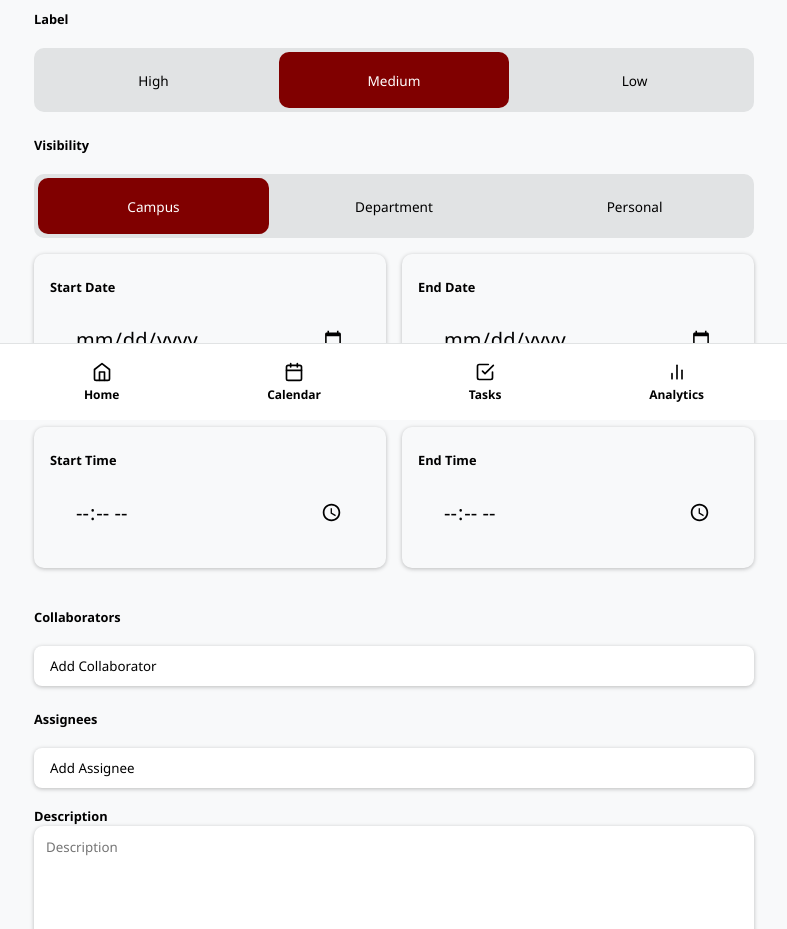
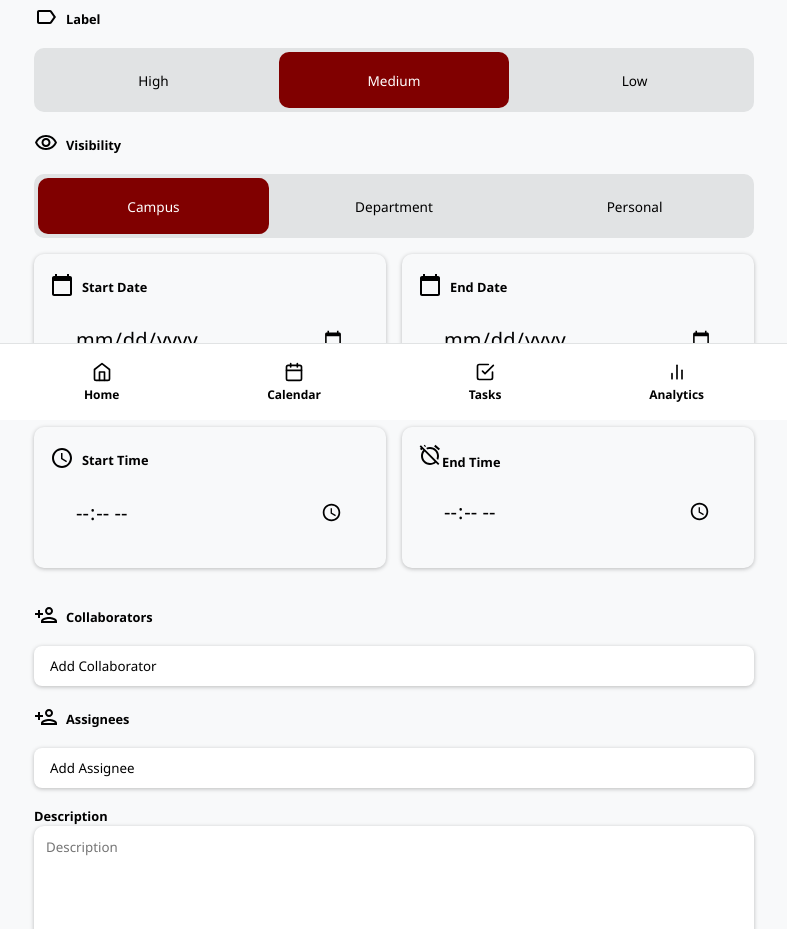
Before and after one commit to 23-65140-design/Microsoft-VSCODING, a React (Vite) app in the folder TRACKv2/web-user/: page /create-task in a window 1280 px wide. Shown: the part 380-1309 px from the top of the page, without its empty margins (246-1033 px from the left). Built offline with nearby package versions, Linux system fonts and the light colour scheme.

Commit message:
Create Task CSS

```diff
--- a/TRACKv2/web-user/src/components/tasks/CreateTaskForm.jsx
+++ b/TRACKv2/web-user/src/components/tasks/CreateTaskForm.jsx
@@ -2,6 +2,13 @@ import React, { useState } from "react";
 import styles from "../../styles/components/tasks/CreateTaskForm.module.css";
 import RadioGroup from "../common/RadioGroup";
 import TaskColor from "../tasks/TaskColor";
+import CalendarTodayIcon from "@mui/icons-material/CalendarToday";
+import AccessTimeIcon from "@mui/icons-material/AccessTime";
+import AlarmOffIcon from "@mui/icons-material/AlarmOff";
+import LabelOutlinedIcon from '@mui/icons-material/LabelOutlined';
+import VisibilityOutlinedIcon from '@mui/icons-material/VisibilityOutlined';
+import PersonAddOutlinedIcon from '@mui/icons-material/PersonAddOutlined';
+
 
 export default function CreateTaskForm() {
   const [title, setTitle] = useState("");
@@ -15,13 +22,6 @@ export default function CreateTaskForm() {
   const [collaborators, setCollaborators] = useState([]);
   const [assignees, setAssignees] = useState([]);
   const [description, setDescription] = useState("");
-
-  const colorOptions = [
-    { value: "blue", label: "Blue" },
-    { value: "red", label: "Red" },
-    { value: "green", label: "Green" },
-    { value: "yellow", label: "Yellow" },
-  ];
 
   const priorityOptions = [
     { value: "high", label: "High" },
@@ -66,7 +66,11 @@ export default function CreateTaskForm() {
           </div>
 
           <div className={styles.col}>
-            <div className={styles.label}>Label</div>
+            <div className={styles.sectionLabel}>
+              <LabelOutlinedIcon />
+              <label className={styles.label}>Label</label>
+            </div>
+
             <RadioGroup
               className={styles.labelGroup}
               optionsClassName={styles.labelOptions}
@@ -79,7 +83,10 @@ export default function CreateTaskForm() {
           </div>
 
           <div className={styles.col}>
-            <div className={styles.label}>Visibility</div>
+            <div className={styles.sectionLabel}>
+              <VisibilityOutlinedIcon />
+              <label className={styles.label}>Visibility</label>
+            </div>
             <RadioGroup
               name="visibility"
               optionsClassName={styles.visibilityOptions}
@@ -92,18 +99,25 @@ export default function CreateTaskForm() {
           </div>
           <div className={styles.row}>
             <div className={styles.scheduleSection}>
+              <div className={styles.sectionLabel}>
+                <CalendarTodayIcon />
                 <label className={styles.label}>Start Date</label>
+              </div>
+
               <input
-                className={styles.dateInput}
+                className={styles.scheduleInput}
                 type="date"
                 value={startDate}
                 onChange={(e) => setStartDate(e.target.value)}
               />
             </div>
             <div className={styles.scheduleSection}>
+              <div className={styles.sectionLabel}>
+                <CalendarTodayIcon />
                 <label className={styles.label}>End Date</label>
+              </div>
               <input
-                className={styles.dateInput}
+                className={styles.scheduleInput}
                 type="date"
                 value={endDate}
                 onChange={(e) => setEndDate(e.target.value)}
@@ -113,18 +127,24 @@ export default function CreateTaskForm() {
 
           <div className={styles.row}>
             <div className={styles.scheduleSection}>
+              <div className={styles.sectionLabel}>
+                <AccessTimeIcon />
                 <label className={styles.label}>Start Time</label>
+              </div>
               <input
-                className={styles.timeInput}
+                className={styles.scheduleInput}
                 type="time"
                 value={startTime}
                 onChange={(e) => setStartTime(e.target.value)}
               />
             </div>
             <div className={styles.scheduleSection}>
+              <div className={styles.scheduleLabel}>
+                <AlarmOffIcon />
                 <label className={styles.label}>End Time</label>
+              </div>
               <input
-                className={styles.timeInput}
+                className={styles.scheduleInput}
                 type="time"
                 value={endTime}
                 onChange={(e) => setEndTime(e.target.value)}
@@ -134,7 +154,10 @@ export default function CreateTaskForm() {
 
           <div className={styles.col}>
             <div className={styles.col}>
+              <div className={styles.sectionLabel}>
+                <PersonAddOutlinedIcon />
                  <label className={styles.label}>Collaborators</label>
+              </div>
               <div>
                 <button
                   type="button"
@@ -150,7 +173,10 @@ export default function CreateTaskForm() {
             </div>
 
             <div className={styles.col}>
+              <div className={styles.sectionLabel}>
+                <PersonAddOutlinedIcon />
                 <label className={styles.label}>Assignees</label>
+              </div>
               <div>
                 <button
                   type="button"
--- a/TRACKv2/web-user/src/styles/components/tasks/CreateTaskForm.module.css
+++ b/TRACKv2/web-user/src/styles/components/tasks/CreateTaskForm.module.css
@@ -44,6 +44,13 @@
   flex-direction: column;
 }
 
+.sectionLabel{
+  display: flex;
+  align-items: center;
+  gap: 0.5rem;
+}
+
+
 .labelRadio{
   height: 3.5rem;
 }
@@ -75,18 +82,19 @@
   padding: 1rem;
 }
 
-.dateInput {
+.scheduleInput {
   padding: 25px;
   border: none;
   background: none;
   font-size: 20px;
 }
 
-.timeInput {
-  padding: 25px;
+.scheduleInput:focus {
+  outline: none;
   border: none;
-  background: none;
-  font-size: 20px;
+  box-shadow: 0 0 0 2px var(--primary-color);
+  border-radius: 10px;
+  margin-top: 0.5rem;
 }
 
 .descriptionInput {
```
Lines whose indentation alone changed are shown as unchanged.
